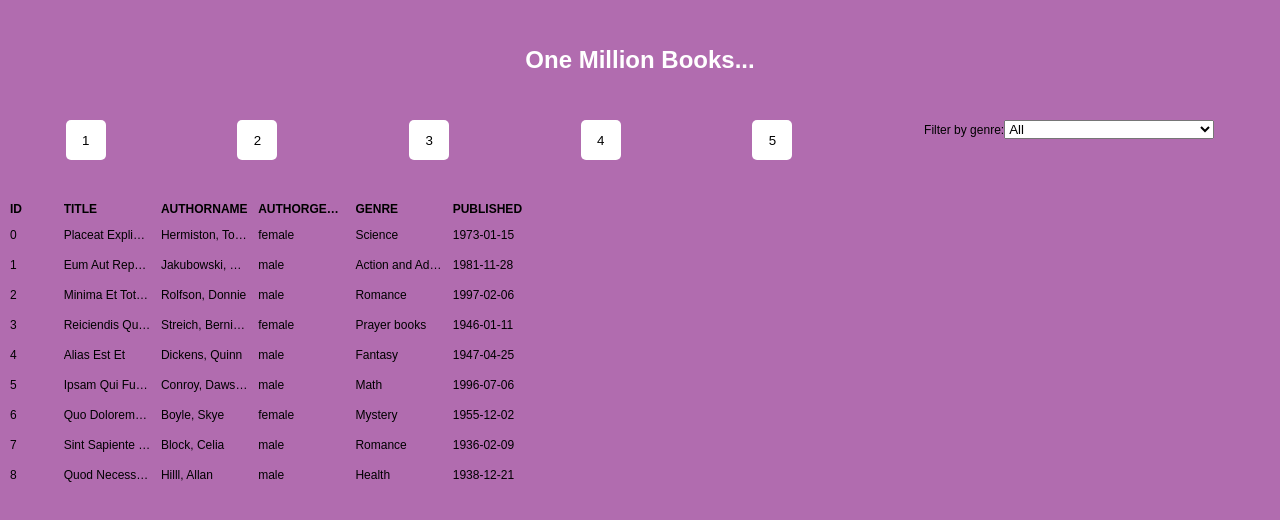
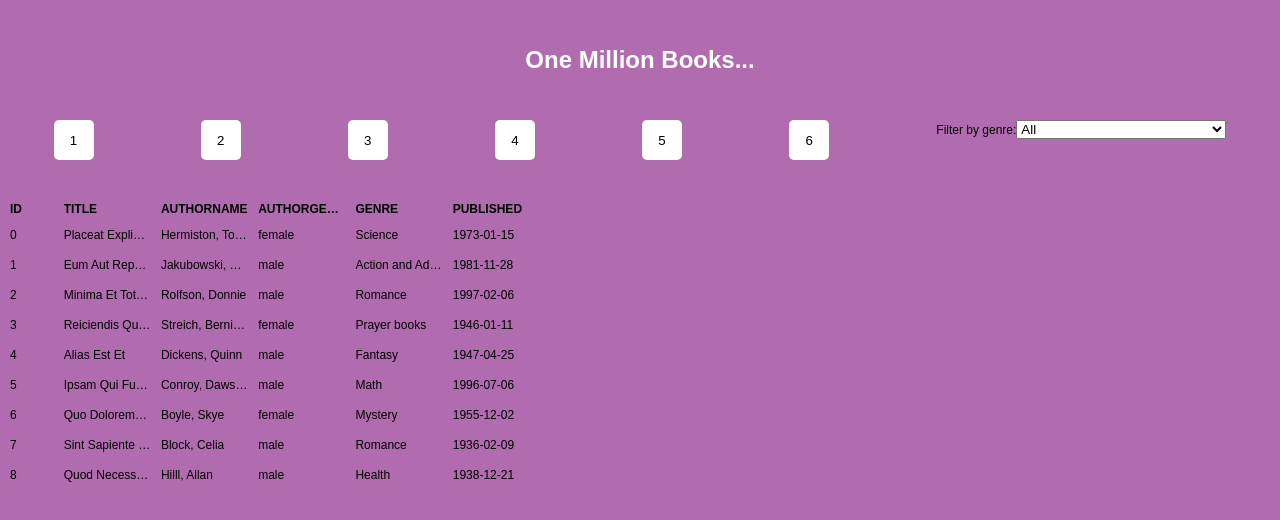
Before and after one commit to melanienolan/one-million-books, a React (Create React App) app: page / in a window 1280 px wide. Both pictures are taken after a click on the button 640 px from the left and 186 px from the top of the page. Shown: the top 520 px of the page. Built offline with nearby package versions, Linux system fonts and the light colour scheme.

Commit message:
allow sort by date published

```diff
--- a/src/App.js
+++ b/src/App.js
@@ -82,6 +82,9 @@ class App extends Component {
           if (type === 'author') {
             return a.authorName < b.authorName ? -1 : 1;
           }
+          if (type === 'date') {
+            return a.published < b.published ? -1 : 1;
+          }
         })
       : books.slice().sort((a, b) => {
           if (type === 'title') {
@@ -89,6 +92,9 @@ class App extends Component {
           }
           if (type === 'author') {
             return a.authorName > b.authorName ? -1 : 1;
+          }
+          if (type === 'date') {
+            return a.published > b.published ? -1 : 1;
           }
         });
     this.setState({
@@ -122,7 +128,6 @@ class App extends Component {
           <header className="">
             <h1 className="">One Million Books...</h1>
           </header>
-
           {this.state.books.length < numberOfBooks
             ? <main className="book--container-empty">
                 <h3>Click here to generate books</h3>
@@ -137,7 +142,8 @@ class App extends Component {
                   <button onClick={() => this.sortBooks('title', 0)}>2</button>
                   <button onClick={() => this.sortBooks('author', 1)}>3</button>
                   <button onClick={() => this.sortBooks('author', 0)}>4</button>
-                  <button>5</button>
+                  <button onClick={() => this.sortBooks('date', 1)}>5</button>
+                  <button onClick={() => this.sortBooks('date', 0)}>6</button>
                   <Filter
                     genres={this.state.genres}
                     selectedGenre={this.state.selectedGenre}
```
